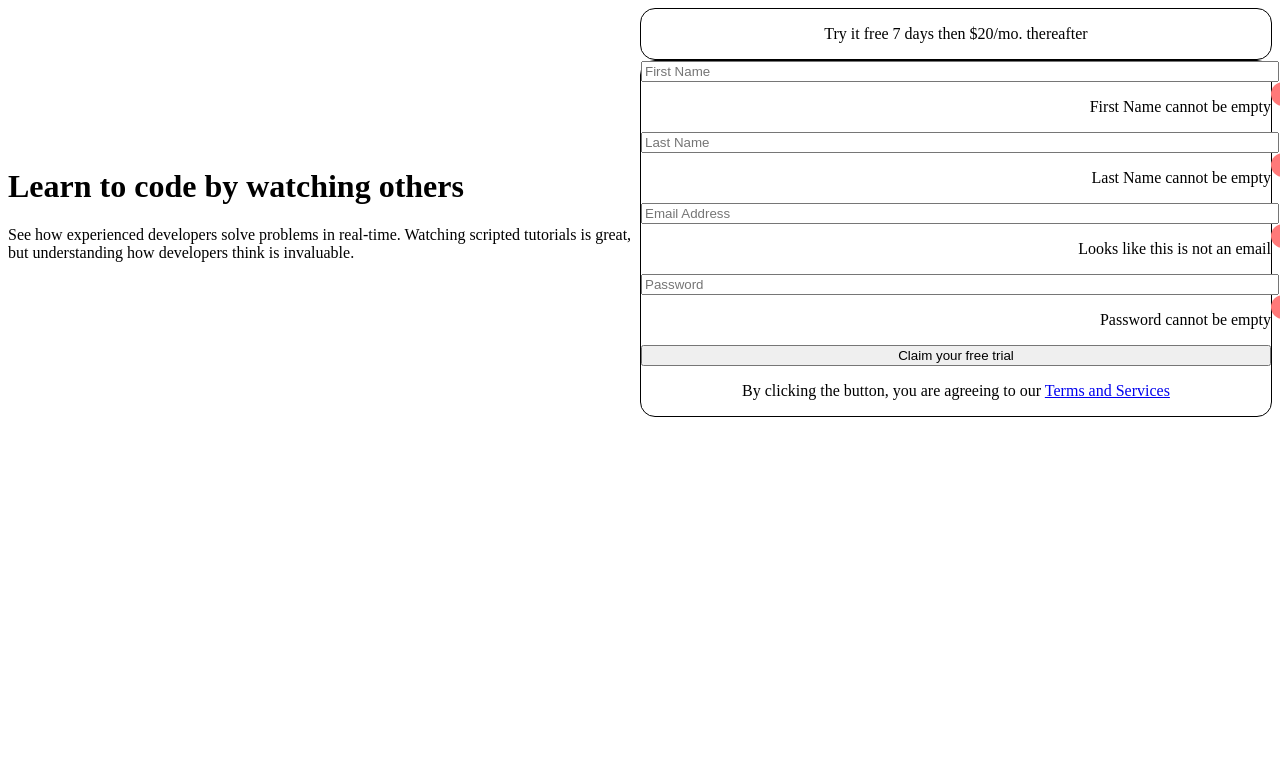
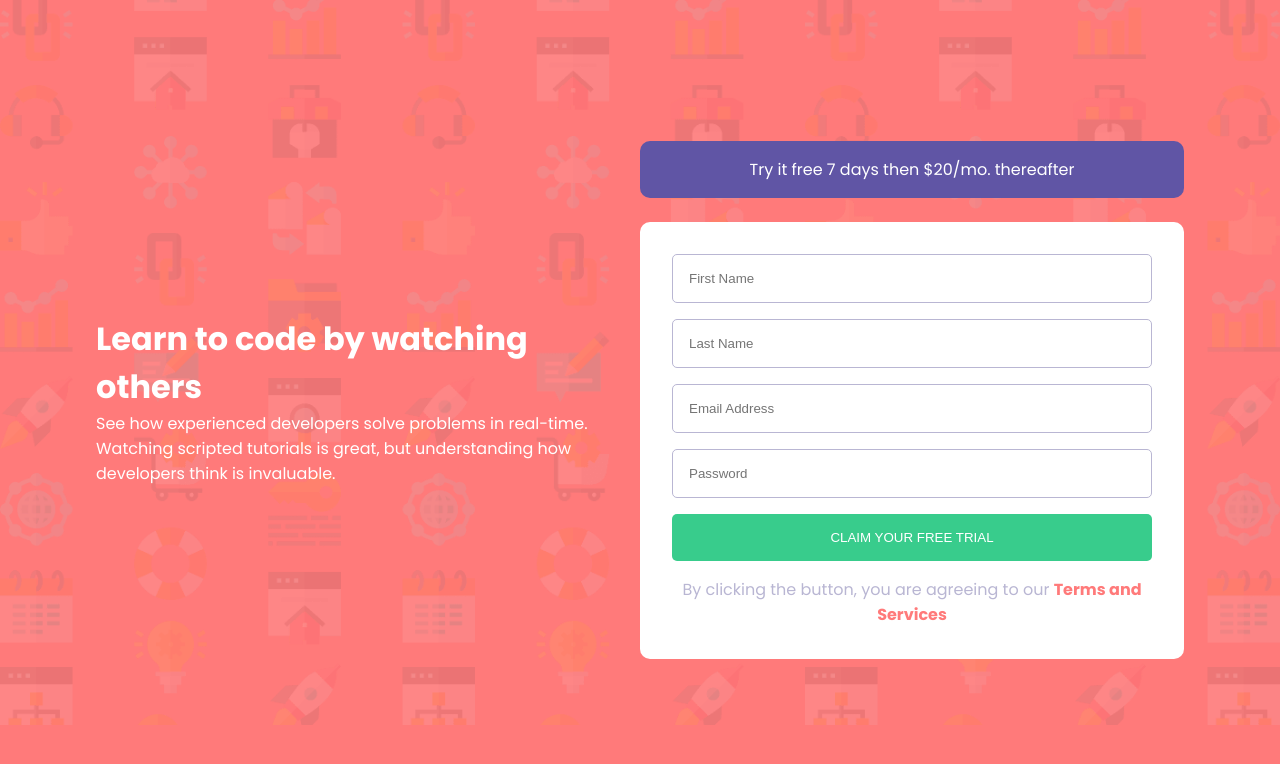
Before and after one commit to MathiasDWaterlaw/intro-component-with-signup-form-master, a plain HTML site: page index.html in a window 1280 px wide. Drawn offline with Linux system fonts and the light colour scheme.

Commit message:
first work setting

```diff
--- a/css/styles.css
+++ b/css/styles.css
@@ -11,6 +11,13 @@
     --Grayish-Blue: hsl(246, 25%, 77%);
 }
 
+*,
+*::after,
+*::before {
+    box-sizing: border-box;
+    margin: 0;
+    padding: 0;
+}
 
 .flex {
     display: flex;
@@ -22,11 +29,24 @@
 
 .absolute {
     position: absolute;
+    right: 1rem;
+    top: 0.8rem;
 }
 
 body {
     align-items: center;
     justify-content: center;
+    min-height: 100vh;
+    color: white;
+    background-color: var(--Red);
+    background-image: url('../images/bg-intro-desktop.png');
+    background-repeat: no-repeat;
+    background-size: contain;
+    font-family: 'Poppins', sans-serif;
+}
+
+main {
+    width: 85%;
 }
 
 #left-container,
@@ -40,16 +60,65 @@ body {
 }
 
 .card {
-    border: 1px solid black;
-    border-radius: 15px;
+    /* border: 1px solid black; */
+    border-radius: 10px;
     text-align: center;
+}
+
+#banner {
+    background-color: var(--Blue);
+    padding: 1rem 0;
+}
+
+#form-card {
+    background-color: white;
+    color: var(--Dark-Blue);
+    padding: 2rem;
+    margin-top: 1.5rem;
 }
 
 .input-container {
     text-align: end;
+    margin-bottom: 1rem;
+}
+
+.error {
+    color: var(--Red);
+    font-style: italic;
+    margin-top: 0.5rem;
 }
 
 input,
 button {
     width: 100%;
 }
+
+input {
+    border: 1px solid var(--Grayish-Blue);
+    border-radius: 5px;
+    padding: 1rem;
+}
+
+button {
+    text-transform: uppercase;
+    background-color: var(--Green);
+    padding: 1rem;
+    margin-bottom: 1rem;
+    border: none;
+    border-radius: 5px;
+    color: white;
+}
+
+#terms-conditions {
+    color: var(--Grayish-Blue);
+}
+
+#terms-conditions a {
+    color: var(--Red);
+    font-weight: 700;
+    text-decoration: none;
+}
+
+.hidden {
+    display: none;
+}
--- a/index.html
+++ b/index.html
@@ -4,11 +4,13 @@
   <meta charset="UTF-8">
   <meta name="viewport" content="width=device-width, initial-scale=1.0"> <!-- displays site properly based on user's device -->
 
+  <link rel="preconnect" href="https://fonts.googleapis.com">
+  <link rel="preconnect" href="https://fonts.gstatic.com" crossorigin>
+  <link href="https://fonts.googleapis.com/css2?family=Poppins:ital,wght@0,100;0,200;0,300;0,400;0,500;0,600;0,700;0,800;0,900;1,100;1,200;1,300;1,400;1,500;1,600;1,700;1,800;1,900&display=swap" rel="stylesheet">
   <link rel="icon" type="image/png" sizes="32x32" href="./images/favicon-32x32.png">
   <link rel="stylesheet" href="./css/styles.css">
 
   <title>Frontend Mentor | Intro component with sign up form</title>
-
   <!-- Feel free to remove these styles or customise in your own stylesheet 👍 -->
   <style>
     .attribution { font-size: 11px; text-align: center; }
@@ -65,7 +67,7 @@
           <button type="submit" class="btn" id="submit-btn">Claim your free trial</button>
         </form>
 
-        <p>By clicking the button, you are agreeing to our <a href="#" target="_blank">Terms and Services</a></p>
+        <p id="terms-conditions">By clicking the button, you are agreeing to our <a href="#" target="_blank">Terms and Services</a></p>
       </div>
     </div>
   </main>
```
